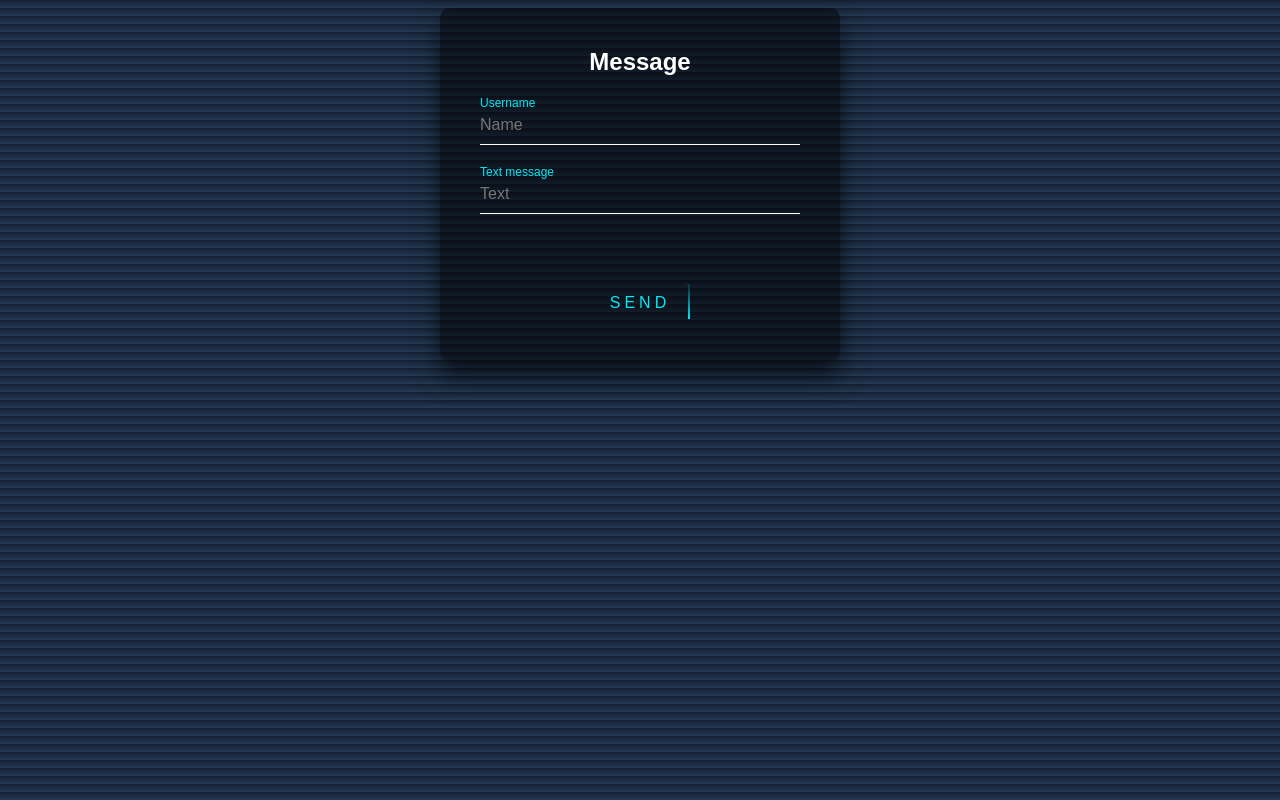
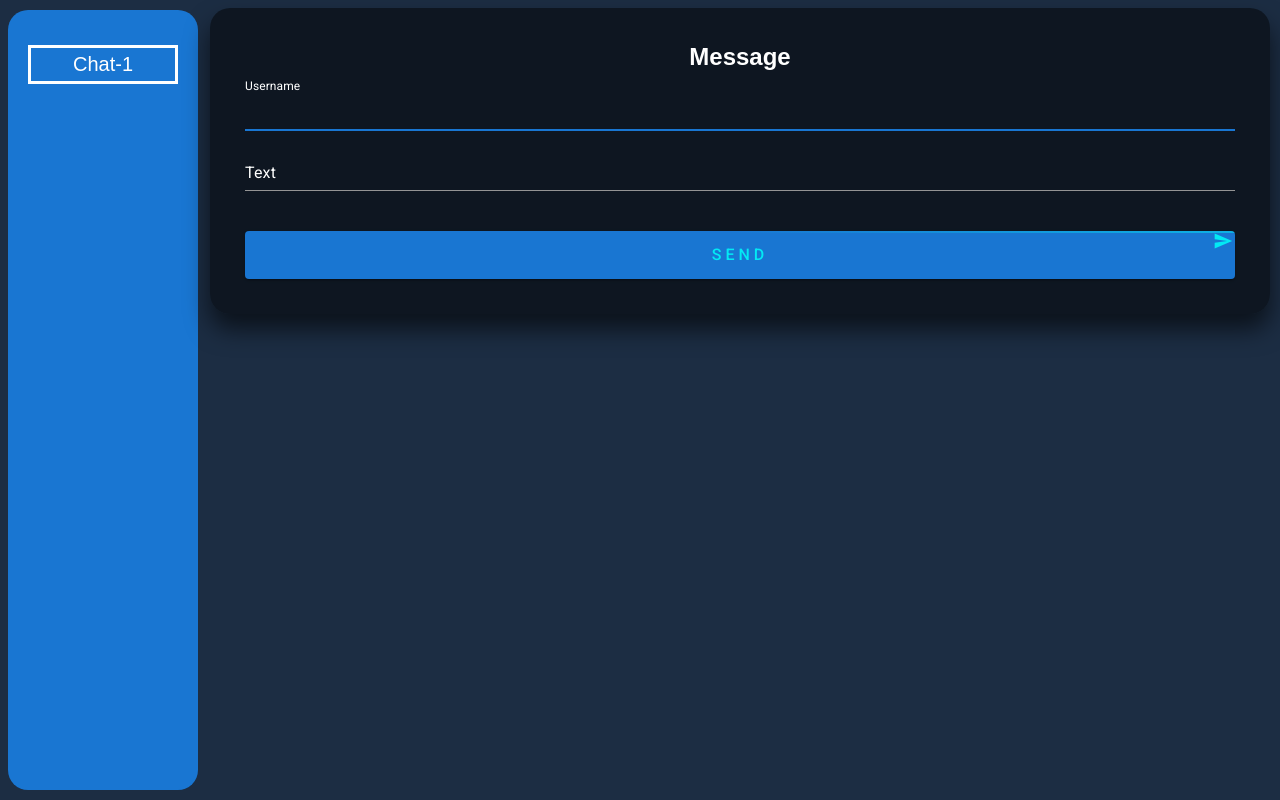
Before and after one commit to XenonCodes/React, a React (Create React App) app in the folder myapp/: page / in a window 1280 px wide. Built offline with nearby package versions, Linux system fonts and the light colour scheme.

Commit message:
Task completed

```diff
--- a/myapp/package.json
+++ b/myapp/package.json
@@ -5,13 +5,17 @@
   "dependencies": {
     "@emotion/react": "^11.10.4",
     "@emotion/styled": "^11.10.4",
+    "@fontsource/roboto": "^4.5.8",
+    "@mui/icons-material": "^5.10.6",
     "@mui/material": "^5.10.7",
+    "@mui/styled-engine-sc": "^5.10.6",
     "@testing-library/jest-dom": "^5.16.5",
     "@testing-library/react": "^13.4.0",
     "@testing-library/user-event": "^13.5.0",
     "react": "^18.2.0",
     "react-dom": "^18.2.0",
     "react-scripts": "^5.0.1",
+    "styled-components": "^5.3.6",
     "web-vitals": "^2.1.4"
   },
   "scripts": {
--- a/myapp/public/index.html
+++ b/myapp/public/index.html
@@ -1,11 +1,16 @@
 <!DOCTYPE html>
 <html lang="en">
+
 <head>
   <meta charset="utf-8" />
   <meta name="viewport" content="width=device-width, initial-scale=1" />
   <title>React Message App</title>
+  <link rel="stylesheet" href="https://fonts.googleapis.com/css?family=Roboto:300,400,500,700&display=swap" />
+
 </head>
+
 <body>
   <div id="root"></div>
 </body>
+
 </html>
--- a/myapp/src/App.js
+++ b/myapp/src/App.js
@@ -1,31 +1,32 @@
 import './App.css';
+import Form from './components/Form';
+import Message from './components/Message';
+import ChatList from './components/ChatList';
 import React, { useState, useEffect } from 'react'
 
 function App() {
-  const [messageList, setMessageList] = useState([]) // 1) Добавить в компонент App поле стейта messageList. В нем хранить массив объектов - сообщений (объект должен содержать, как минимум, поля text и author). Начальное значение - пустой массив).
+  const [messageList, setMessageList] = useState([])
   const [messageBody, setMessageBody] = useState({
     text: '',
     author: ''
   })
 
-  //4. Добавить в App useEffect - на каждое отправленное пользователем сообщение должен отвечать робот (должно автоматически отправляться сообщение с фиксированным текстом) - для этого необходимо проверять автора последнего сообщения.
   const textBot = "Lorem ipsum dolor, sit amet consectetur adipisicing elit."
   useEffect(() => {
     if (messageList.length > 0 && messageList.slice(-1)[0].author !== 'Bot') {
-      //5. * Сделать задержку ответа робота - сообщение от него должно отправляться через некоторый промежуток времени после отправки сообщения пользователя (напр., 1.5 сек).
       setTimeout(() => {
         setMessageList(pervstate => [...pervstate, { text: textBot, author: 'Bot' }])
       }, 1500)
     }
   }, [messageList])
 
-  //3. Добавить и стилизовать форму - поле для ввода текста и кнопка для отправки сообщения. При отправке сообщения обновление UI должно происходить за счет обновления стейта App (messageBody, setMessageBody).
   return (
     <div className="App">
-      <Form data={messageBody} setData={setMessageBody} setMessage={setMessageList}></Form>
-      <div className="messageList">
+      <ChatList />
+      <Form data={messageBody} setData={setMessageBody} setMessage={setMessageList} messageList={messageList} />
+      <div className="message-list">
         {
-          messageList.map((el, i) => <Message author={el.author} text={el.text} key={i} />) //2.) Рендерить список сообщений через map.
+          messageList.map((el, i) => <Message author={el.author} text={el.text} key={i} />) // 3. Исправить ошибку в консоли, связанную с отсутствием key у сообщений.
         }
       </div>
     </div>
@@ -33,57 +34,3 @@ function App() {
 }
 
 export default App;
-
-const Form = ({ data, setData, setMessage }) => {
-  const { text, author } = data
-  const submitForm = (el) => {
-    el.preventDefault()
-    if (text.length > 0) {
-      setMessage(pervstate => [...pervstate, { text, author }])
-    }
-    setData(
-      {
-        text: '',
-        author: ''
-      }
-    )
-  }
-
-  return (
-    <div className="message-box">
-      <h2>Message</h2>
-      <form onSubmit={submitForm}>
-        <div className="user-box">
-          <input placeholder='Name' value={author} onChange={(el) =>
-            setData(pervstate => ({ ...pervstate, author: el.target.value }))
-          } />
-          <label>Username</label>
-        </div>
-        <div className="user-box">
-          <input placeholder='Text' value={text} onChange={(el) =>
-            setData(pervstate => ({ ...pervstate, text: el.target.value }))
-          } />
-          <label>Text message</label>
-        </div>
-        <button className='btn' type='submit'>
-          <span></span>
-          <span></span>
-          <span></span>
-          <span></span>
-          Send
-        </button>
-      </form>
-    </div>
-  )
-}
-
-const Message = ({ author, text }) => {
-
-  return (
-    <div className='message'>
-      <h3>{author}</h3>
-      <hr></hr>
-      <p className='message__text'>{text}</p>
-    </div>
-  )
-}
--- /dev/null
+++ b/myapp/src/components/Chat.js
@@ -0,0 +1,8 @@
+const Chat = ({ id, title }) => {
+
+    return (
+        <li data-id={id}>{title}</li>
+    )
+}
+
+export default Chat;
--- /dev/null
+++ b/myapp/src/components/ChatList.js
@@ -0,0 +1,25 @@
+import * as React from 'react';
+import Chat from './Chat';
+
+/*
+4. Добавить “массив чатов” - массив объектов с полями name и id (в качестве id можно выбрать
+любую уникальную строку). Добавить список чатов - он должен отображаться слева от списка
+сообщений. Используйте List и ListItem из material-ui (список пока не несет никакой
+функциональности).
+*/
+export default function ChatList() {
+    const [chatList, setChatList] = React.useState([])
+    React.useEffect(()=> {
+        setChatList(() => [{ id: 1, title: 'Chat-1' }])
+    }, [])
+
+    return (
+        <>
+            <ul className="chat-list">
+                {
+                    chatList.map((el, i) => <Chat id={el.id} title={el.title} key={i} />)
+                }
+            </ul>
+        </>
+    );
+}
--- /dev/null
+++ b/myapp/src/components/Form.js
@@ -0,0 +1,34 @@
+import Input from './input';
+import Button from '@mui/material/Button';
+import SendIcon from '@mui/icons-material/Send';
+
+const Form = ({ data, setData, setMessage, messageList }) => {
+    const { text, author } = data
+    const submitForm = (el) => {
+        el.preventDefault()
+        if (text.length > 0) {
+            setMessage(pervstate => [...pervstate, { text, author }])
+        }
+        setData(
+            {
+                text: '',
+                author: ''
+            }
+        )
+    }
+
+    return (
+        <div className="message-box">
+            <h2>Message</h2>
+            <form onSubmit={submitForm}>
+                {
+                //1. Установить material-ui. Переделать форму с использованием компонентов из material-ui.
+                }
+                <Input setData={setData} data={data} messageList={messageList} />
+                <Button type="submit" variant="contained" endIcon={<SendIcon />}> Send </Button>
+            </form>
+        </div>
+    )
+}
+
+export default Form;
--- /dev/null
+++ b/myapp/src/components/Message.js
@@ -0,0 +1,12 @@
+const Message = ({ author, text }) => {
+
+    return (
+        <div className='message'>
+            <h3>{author}</h3>
+            <hr></hr>
+            <p className='message__text'>{text}</p>
+        </div>
+    )
+}
+
+export default Message;
--- /dev/null
+++ b/myapp/src/components/input.js
@@ -0,0 +1,21 @@
+import * as React from 'react';
+import TextField from '@mui/material/TextField';
+
+export default function Input({ setData, data, messageList }) {
+    const { text, author } = data
+    const inputRef = React.useRef(null) //2. Добавить автофокус на текстовое поле при открытии страницы и после отправки сообщения.
+    React.useEffect(() => {
+        inputRef.current?.focus()
+    }, [messageList])
+
+    return (
+        <>
+            <TextField inputRef={inputRef} autoFocus={true} className="user-box" id="standard-basic" label="Username" variant="standard" value={author} onChange={(el) =>
+                setData(pervstate => ({ ...pervstate, author: el.target.value }))
+            } />
+            <TextField className="user-box" id="standard-basic" label="Text" variant="standard" value={text} onChange={(el) =>
+                setData(pervstate => ({ ...pervstate, text: el.target.value }))
+            } />
+        </>
+    );
+}
--- a/myapp/src/index.css
+++ b/myapp/src/index.css
@@ -1,23 +1,47 @@
+ul {
+  margin: 0;
+}
+
 body {
   padding: 0;
   font-family: sans-serif;
-  background: linear-gradient(#141e30, #243b55);
+  background-color: #1c2d43;
+}
+
+.chat-list {
+  position: fixed;
+  top: 10px;
+  bottom: 10px;
+  width: 150px;
+  border-radius: 20px;
+  padding: 20px;
+  list-style: none;
+  text-align: center;
+  background-color: #1976d2;
+  color: white;
+  font-size: 20px;
+}
+
+.chat-list li {
+  margin: 15px 0;
+  border: 3px solid white;
+  cursor: pointer;
+  padding: 5px 0;
 }
 
 .message-box {
   position: absolute;
-  left: 50%;
-  width: 400px;
-  padding: 40px;
-  transform: translate(-50%, 0%);
+  left: 210px;
+  right: 10px;
+  padding: 35px;
   background: rgba(0, 0, 0, .5);
   box-sizing: border-box;
   box-shadow: 0 15px 25px rgba(0, 0, 0, .6);
-  border-radius: 10px;
+  border-radius: 20px;
 }
 
 .message-box h2 {
-  margin: 0 0 30px;
+  margin: 0;
   padding: 0;
   color: #fff;
   text-align: center;
@@ -25,6 +49,7 @@ body {
 
 .message-box .user-box {
   position: relative;
+  width: 100%;
 }
 
 .message-box .user-box input {
@@ -32,7 +57,6 @@ body {
   padding: 10px 0;
   font-size: 16px;
   color: #fff;
-  margin-bottom: 30px;
   border: none;
   border-bottom: 1px solid #fff;
   outline: none;
@@ -60,6 +84,7 @@ body {
 
 .message-box form button {
   position: relative;
+  width: 100%;
   display: inline-block;
   padding: 10px 20px;
   color: #03e9f4;
@@ -93,7 +118,7 @@ body {
   width: 100%;
   height: 2px;
   background: linear-gradient(90deg, transparent, #03e9f4);
-  animation: btn-anim1 1s linear infinite;
+  animation: btn-anim1 4s linear infinite;
 }
 
 @keyframes btn-anim1 {
@@ -107,69 +132,6 @@ body {
   }
 }
 
-.message-box button span:nth-child(2) {
-  top: -100%;
-  right: 0;
-  width: 2px;
-  height: 100%;
-  background: linear-gradient(180deg, transparent, #03e9f4);
-  animation: btn-anim2 1s linear infinite;
-  animation-delay: .25s
-}
-
-@keyframes btn-anim2 {
-  0% {
-    top: -100%;
-  }
-
-  50%,
-  100% {
-    top: 100%;
-  }
-}
-
-.message-box button span:nth-child(3) {
-  bottom: 0;
-  right: -100%;
-  width: 100%;
-  height: 2px;
-  background: linear-gradient(270deg, transparent, #03e9f4);
-  animation: btn-anim3 1s linear infinite;
-  animation-delay: .5s
-}
-
-@keyframes btn-anim3 {
-  0% {
-    right: -100%;
-  }
-
-  50%,
-  100% {
-    right: 100%;
-  }
-}
-
-.message-box button span:nth-child(4) {
-  bottom: -100%;
-  left: 0;
-  width: 2px;
-  height: 100%;
-  background: linear-gradient(360deg, transparent, #03e9f4);
-  animation: btn-anim4 1s linear infinite;
-  animation-delay: .75s
-}
-
-@keyframes btn-anim4 {
-  0% {
-    bottom: -100%;
-  }
-
-  50%,
-  100% {
-    bottom: 100%;
-  }
-}
-
 .btn {
   border: none;
   outline: none;
@@ -179,16 +141,16 @@ body {
   cursor: pointer;
 }
 
-.messageList {
+.message-list {
   position: absolute;
-  top: 45%;
-  left: 50%;
-  transform: translate(-50%, 0%);
+  top: 390px;
+  left: 210px;
+  right: 10px;
   color: white;
 }
 
 .message {
-  width: 350px;
+  width: 80%;
   margin: 0 auto 35px;
   border: 1px solid black;
   border-radius: 20px;
@@ -196,7 +158,7 @@ body {
   background: rgba(0, 0, 0, .5);
   box-sizing: border-box;
   box-shadow: 0 15px 25px rgb(0 0 0 / 60%);
-  border-radius: 10px;
+  border-radius: 20px;
 }
 
 .message h3 {
```
Also changed, not shown: 1 other file (tests, documents, lock files or other folders). Lines whose indentation alone changed are shown as unchanged.
